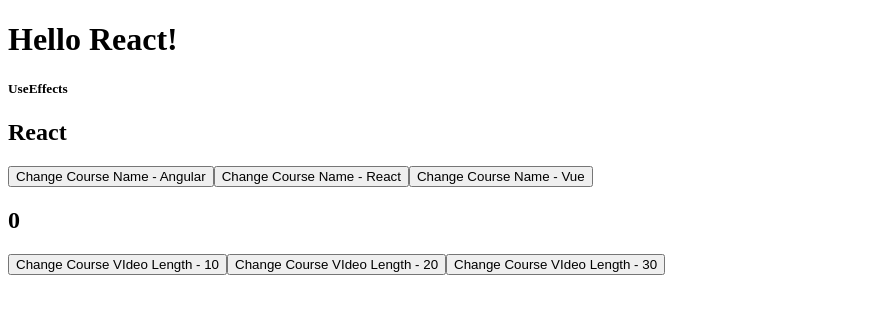
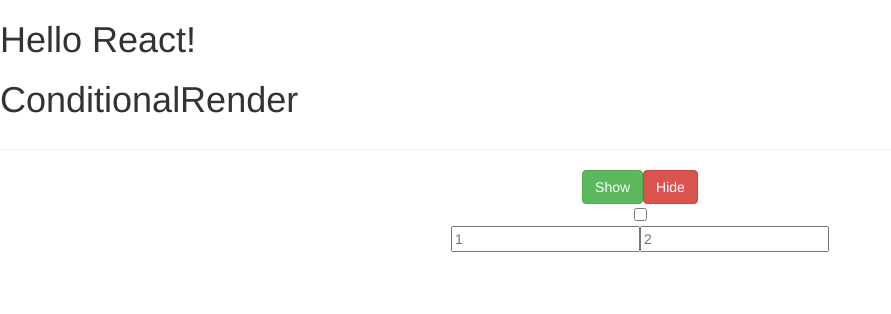
Before and after one commit to Deepak-Urs/angular-21, a React (Vite) app in the folder react-js-tutorial/: page / in a window 1280 px wide. Shown: the top 314 px of the page, without its empty margins (0-891 px from the left). Built offline with nearby package versions, Linux system fonts and the light colour scheme.

Commit message:
logical coding: conditional-rendering

```diff
--- a/react-js-tutorial/index.html
+++ b/react-js-tutorial/index.html
@@ -5,6 +5,8 @@
     <link rel="icon" type="image/svg+xml" href="/favicon.svg" />
     <meta name="viewport" content="width=device-width, initial-scale=1.0" />
     <title>react-js-tutorial</title>
+    <link rel="stylesheet" href="https://maxcdn.bootstrapcdn.com/bootstrap/3.4.1/css/bootstrap.min.css">
+    <!--<link href="https://cdn.jsdelivr.net/npm/bootstrap@5.3.0/dist/css/bootstrap.min.css" rel="stylesheet" integrity="sha384-rGc5a4CZNrDyZM96D/AJLHaaLgMQp8rCw+3Mi6lO2eNg6bPqfgJInQFnZlA1a11K" crossorigin="anonymous">   -->
   </head>
   <body>
     <div id="root"></div>
--- a/react-js-tutorial/src/App.tsx
+++ b/react-js-tutorial/src/App.tsx
@@ -1,4 +1,5 @@
 import './App.css'
+import ConditionalRender from './components/ConditionalRender'
 import UseEffects from './components/UseEffects'
 import UseStates from './components/UseStates'
 
@@ -7,7 +8,9 @@
   return (
     <>
       <h1>Hello React!</h1>
-      <UseEffects />
+      <ConditionalRender />
+
+      {/*<UseEffects />*/}
       {/*<UseStates />*/}
     </>
   )
--- /dev/null
+++ b/react-js-tutorial/src/components/ConditionalRender.tsx
@@ -0,0 +1,66 @@
+import { useState } from "react";
+
+const ConditionalRender = () => {
+    const [isDivVisible, setIsDivVisible] = useState<boolean>(false);
+    const [isChecked, setIsChecked] = useState<boolean>(false);
+
+    const [text1, setText1] = useState<string>("");
+    const [text2, setText2] = useState<string>("");
+
+    const changeIsDivVisble = (divState: boolean) => {
+        setIsDivVisible(divState);
+    }
+
+    const changeCheckbox = () => {
+        setIsChecked(!isChecked);
+    }
+
+    const changeText1 = (event: any) => {
+        setText1(event.target.value);
+    }
+    const changeText2 = (event: any) => {
+        setText2(event.target.value);
+    }
+
+
+    return (<div>
+        <h1>ConditionalRender</h1>
+        <div className="row">
+            {/* scenario-1 */}
+            {isDivVisible && <div className="col-2">
+                <div className="bg-danger p-4">Hello</div>
+            </div>}
+
+            {/* scenario-2 */}
+            {isChecked && <div className="col-2">
+                <div className="bg-warning p-4">Hola</div>
+            </div>}
+
+            {/* scenario-3 */}
+
+            {(isChecked && text1 === text2 && text1 !== '' && text2 !== '') && <div className="col-2">
+                <div className="bg-success p-4">Hola</div>
+            </div>}
+
+        </div>
+        <hr/>
+        <div className="row">
+            <div className="col-4 text-center">
+                <button className="btn btn-success" onClick={() => changeIsDivVisble(true)}>Show</button>
+
+                <button className="btn btn-danger" onClick={() => changeIsDivVisble(false)}>Hide</button>
+
+                <div className="col-2">
+                    <input type="checkbox" onChange={() => changeCheckbox()} />
+                </div>
+
+                <div className="col-2">
+                    <input type="text" placeholder="1" value={text1} onChange={(e) => changeText1(e)} />
+                    <input type="text" placeholder="2" value={text2} onChange={(e) => changeText2(e)} />
+                </div>
+            </div>
+        </div>
+    </div>);
+}
+
+export default ConditionalRender;
```
